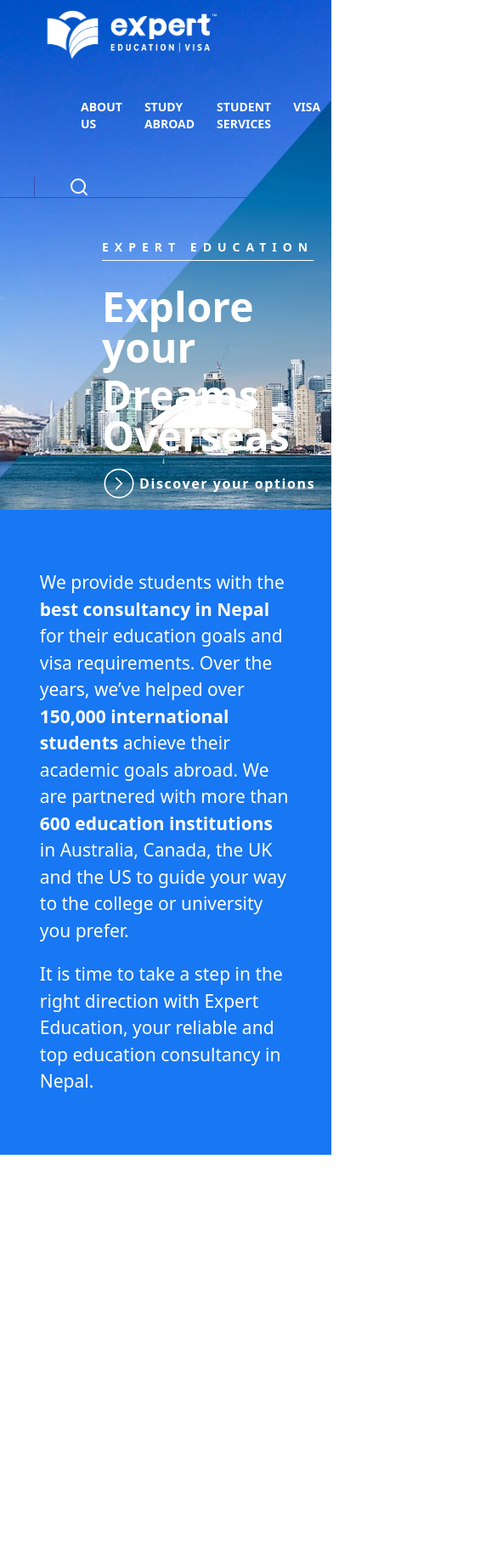
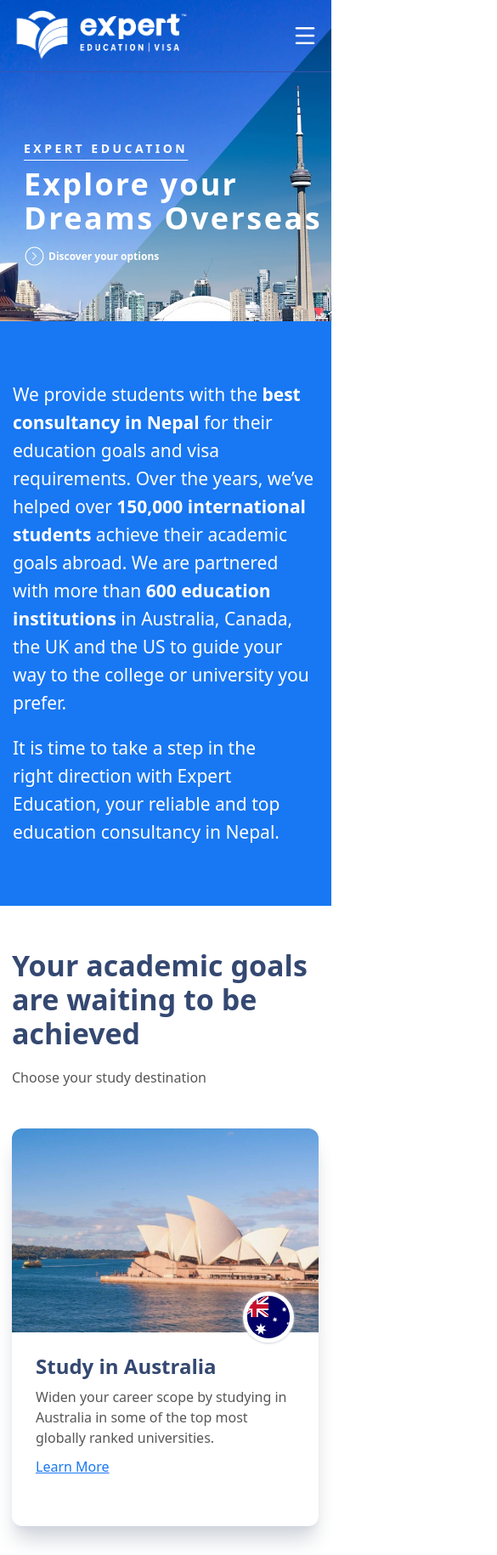
Before and after one commit to subedi1680/Expert-Education-Copy, a React (Vite) app: page / in a window 390 px wide. Shown: the top 1830 px of the page at 85% size, 585 px wide, since content can reach past the window. Before the commit the page ends 1359 px from the top, so only its background shows below. Built offline with nearby package versions, Linux system fonts and the light colour scheme.

Commit message:
study in countries card + mobile responsive

```diff
--- a/src/pages/Home.jsx
+++ b/src/pages/Home.jsx
@@ -1,16 +1,27 @@
 import expertLogo from "../assets/expert_logo.png";
 import { Search } from "lucide-react";
 import { CircleChevronRight } from "lucide-react";
+import { Menu } from "lucide-react";
+import Australia_abroad from "../assets/study-abroad-in-australia-800x533.jpg";
+import Canada_abroad from "../assets/Study-abroad-in-canada-800x533.jpg";
+import USA_abroad from "../assets/Study-abroad-in-USA-800x533.jpg";
+import UK_abroad from "../assets/Study-abroad-in-uk-800x533.jpg";
+import Australia_flag from "../assets/au.svg";
+import Canada_flag from "../assets/ca.svg";
+import USA_flag from "../assets/us.svg";
+import UK_flag from "../assets/gb.svg";
+
 function Home() {
   return (
     <>
-      <div className="bg-[url(assets/home_expert_image.png)] bg-cover bg-center h-[600px] flex flex-col backdrop-blur-3xl w-full">
-        <nav className="flex flex-wrap justify-between border-b border-[#3A52B0] px-10">
-          <div className="my-3 mx-3">
+      {/* nav bar and background image */}
+      <div className="relative bg-[url(assets/home_expert_image.png)] bg-cover bg-center h-[450px] md:h-[600px] flex flex-col backdrop-blur-3xl md:w-full z-10">
+        <nav className="flex flex-wrap justify-between border-b border-[#3A52B0] pl-10 pr-4 md:px-10">
+          <div className="my-3 -mx-6 md:mx-3">
             <img src={expertLogo} className="h-15 "></img>
           </div>
           <div className="px-11 flex-1">
-            <ul className="space-x-1 flex flex-row text-white text-sm font-bold justify-end">
+            <ul className="hidden space-x-1 md:flex flex-row text-white text-sm font-bold justify-end">
               <li className="group hover:bg-[#186FE9] cursor-pointer px-2.75 py-8 duration-200 relative">
                 <span>ABOUT US</span>
                 <ul className="absolute top-full left-0 hidden group-hover:flex flex-col bg-white text-[#4b5c81] w-63 text-md font-medium">
@@ -74,7 +85,6 @@ function Home() {
                   <li className="px-4 py-4 hover:bg-[#2165D6] hover:text-white cursor-pointer border-b border-gray-200">
                     Partner Visa
                   </li>
-
                 </ul>
               </li>
               <li className="hover:bg-[#186FE9] cursor-pointer px-2.75 py-8 duration-200">
@@ -99,28 +109,39 @@ function Home() {
               </li>
             </ul>
           </div>
-          <div className="flex items-center border-l border-[#3A52B0] pl-10 pr-1">
+          <div className="md:flex hidden items-center border-l border-[#3A52B0] pl-10 pr-1">
             <Search color="white" />
           </div>
+          <div className="flex md:hidden items-center">
+            <Menu color="white" strokeWidth="2" size="30" />
+          </div>
         </nav>
-        <div className="flex flex-col mt-12 ml-30 text-white">
-          <div className="underline underline-offset-10 decoration-1 font-extrabold text-sm tracking-[.5em]">
+        <div className="flex flex-col mt-20 md:mt-12 ml-7 md:ml-30 text-white">
+          <div className="underline underline-offset-8  md:underline-offset-10 decoration-1 font-extrabold text-sm md:tracking-[.5em] tracking-[.25em]">
             EXPERT EDUCATION
           </div>
-          <div className="text-5xl font-bold mt-9">Explore your</div>
-          <div className="text-5xl font-bold mt-2">Dreams Overseas</div>
+          <div className="text-4xl md:text-5xl font-bold mt-3 md:mt-9 tracking-[0.06em] md:tracking-[0em]">
+            Explore your
+          </div>
+          <div className="text-4xl md:text-5xl font-bold md:mt-2 tracking-[0.07em] md:tracking-[0em]">
+            Dreams Overseas
+          </div>
           <div className="flex flex-row justify-start items-center text-md mt-3 space-x-1">
-            <div>
+            <div className="hidden md:flex">
               <CircleChevronRight strokeWidth="1" size="40" />
             </div>
-            <div className="font-semibold tracking-widest">
+            <div className="flex md:hidden">
+              <CircleChevronRight strokeWidth="1" size="25" />
+            </div>
+            <div className="font-semibold md:tracking-widest text-[12px] md:text-[16px]">
               Discover your options
             </div>
           </div>
         </div>
       </div>
-      <div className="flex flex-col justify-between items-center text-[21px] text-white bg-[#1877F2] ">
-        <div className="w-[76vw] pt-17.5">
+      {/* consultancy descrive text */}
+      <div className=" relative flex flex-col justify-between items-center text-[21px]/8.25 text-white bg-[#1877F2] z-20 -mt-[72px] md:mt-0">
+        <div className="px-[15px] text-balance md:w-[76vw] pt-17.5">
           We provide students with the {""}
           <span className="hover:text-[#324B78] hover:cursor-pointer duration-300">
             <b>best consultancy in Nepal</b>
@@ -131,7 +152,7 @@ function Home() {
           <b>600 education institutions</b> in Australia, Canada, the UK and the
           US to guide your way to the college or university you prefer.
         </div>
-        <div className="w-[76vw] mt-5 mb-17.5">
+        <div className="px-[15px] text-balance md:w-[76vw] mt-5 mb-17.5">
           It is time to take a step in the right direction with Expert
           Education, your reliable and{" "}
           <span className="hover:text-[#324B78] hover:cursor-pointer duration-300">
@@ -139,6 +160,79 @@ function Home() {
           </span>
         </div>
       </div>
+      {/* study in countries cards */}
+      <div className="flex flex-col md:my-17 md:w-295 md:ml-40 my-12.5 ml-3.5">
+        <div className="text-[#344871] text-[34px]/10 md:text-[45px] font-bold">
+          Your academic goals are waiting to be achieved
+        </div>
+        <div className="mt-5 text-[#575656]">Choose your study destination</div>
+        <div className="flex flex-col md:flex-row justify-between mt-12 md:mt-15 space-y-9">
+            {/* Australia */}
+            <div className="flex flex-col shadow-gray-300 shadow-xl w-[92.5vw] md:w-[17.65vw] h-117 md:h-108 md:rounded-2xl rounded-xl">
+              <img
+                src={Australia_abroad}
+                className="w-[92.5vw] h-60 md:w-80 md:h-45 rounded-t-xl"
+              ></img>
+              <img
+                src={Australia_flag}
+                className="absolute w-15   h-15 object-cover rounded-full border-5 border-white mt-48 ml-68 md:mt-33 md:ml-45  shadow-gray-300 shadow-sm"
+              ></img>
+              <p className="text-[#344871] text-2xl font-bold mt-6 md:mt-8 mx-7 hover:text-[#1877F2] cursor-pointer">
+                Study in Australia
+              </p>
+              <p className="text-[#585656] font-2 mt-2 md:mt-3 mx-7">
+                Widen your career scope by studying in Australia in some of the
+                top most globally ranked universities.
+              </p>
+              <p className="mt-2.5 mx-7 text-[#1877F2] underline hover:text-[#3e5b95] cursor-pointer">Learn More</p>
+            </div>
+            {/* Canada */}
+            <div className="flex flex-col shadow-gray-300 shadow-xl w-[92.5vw] md:w-[17.65vw] h-108 md:rounded-2xl rounded-xl">
+              <img src={Canada_abroad} className="w-[92.5vw] h-60 md:w-80 md:h-45 rounded-t-xl"></img>
+              <img
+                src={Canada_flag}
+                className="absolute w-15   h-15 object-cover rounded-full border-5 border-white mt-48 ml-68 md:mt-33 md:ml-45  shadow-gray-300 shadow-sm"
+              ></img>
+              <p className="text-[#344871] text-2xl font-bold mt-6 md:mt-8 mx-7 hover:text-[#1877F2] cursor-pointer">
+                Study in Canada
+              </p>
+              <p className="text-[#585656] font-2 mt-2 md:mt-3 mx-7">
+                Enjoy quality education and an affordable fee structure while pursuing your studies in Canada.
+              </p>
+              <p className="mt-2.5 mx-7 text-[#1877F2] underline hover:text-[#3e5b95] cursor-pointer">Learn More</p>
+            </div>
+            {/* USA */}
+            <div className="flex flex-col shadow-gray-300 shadow-xl w-[92.5vw] md:w-[17.65vw] h-108 md:rounded-2xl rounded-xl">
+              <img src={USA_abroad} className="w-[92.5vw] h-60 md:w-80 md:h-45 rounded-t-xl"></img>
+              <img
+                src={USA_flag}
+                className="absolute w-15   h-15 object-cover rounded-full border-5 border-white mt-48 ml-68 md:mt-33 md:ml-45  shadow-gray-300 shadow-sm"
+              ></img>
+              <p className="text-[#344871] text-2xl font-bold mt-6 md:mt-8 mx-7 hover:text-[#1877F2] cursor-pointer">
+                Study in USA
+              </p>
+              <p className="text-[#585656] font-2 mt-2 md:mt-3 mx-7">
+                Experience academic excellence with the world’s most advanced internet and technology structure in the US.
+              </p>
+              <p className="mt-2.5 mx-7 text-[#1877F2] underline hover:text-[#3e5b95] cursor-pointer">Learn More</p>
+            </div>
+            {/* UK */}
+            <div className="flex flex-col shadow-gray-300 shadow-xl w-[92.5vw] md:w-[17.65vw] h-108 md:rounded-2xl rounded-xl">
+              <img src={UK_abroad} className="w-[92.5vw] h-60 md:w-80 md:h-45 rounded-t-xl"></img>
+              <img
+                src={UK_flag}
+                className="absolute w-15   h-15 object-cover rounded-full border-5 border-white mt-48 ml-68 md:mt-33 md:ml-45  shadow-gray-300 shadow-sm"
+              ></img>
+              <p className="text-[#344871] text-2xl font-bold mt-6 md:mt-8 mx-7 hover:text-[#1877F2] cursor-pointer">
+                Study in UK
+              </p>
+              <p className="text-[#585656] font-2 mt-2 md:mt-3 mx-7">
+                Plenty of research facilities and even more opportunities to explore your career options in the UK.
+              </p>
+              <p className="mt-2.5 mx-7 text-[#1877F2] underline hover:text-[#3e5b95] cursor-pointer">Learn More</p>
+            </div>
+        </div>
+      </div>
     </>
   );
 }
```
